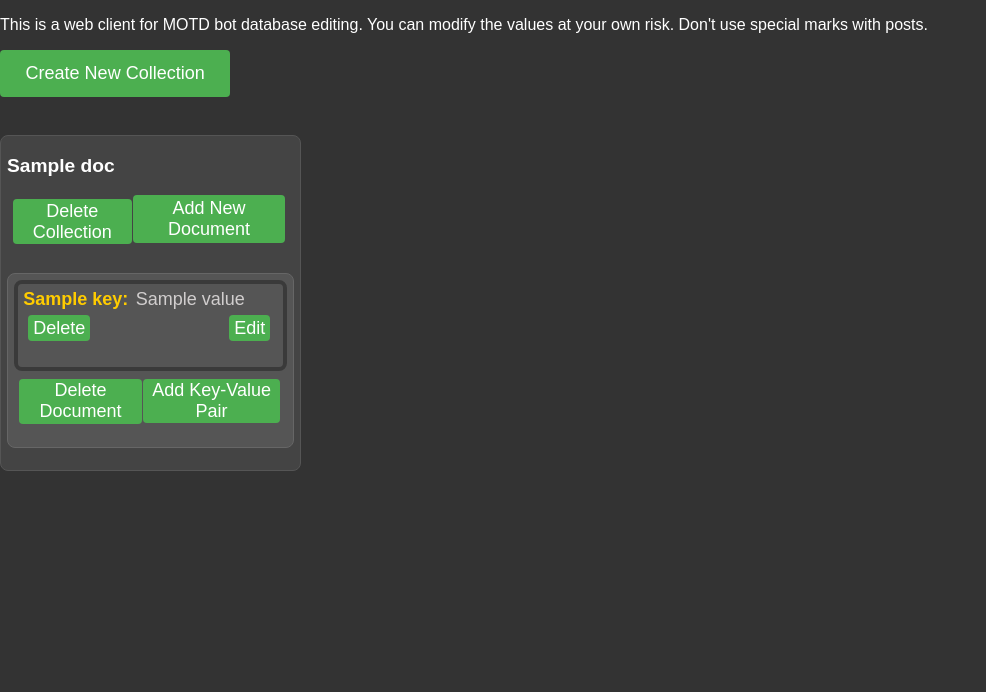
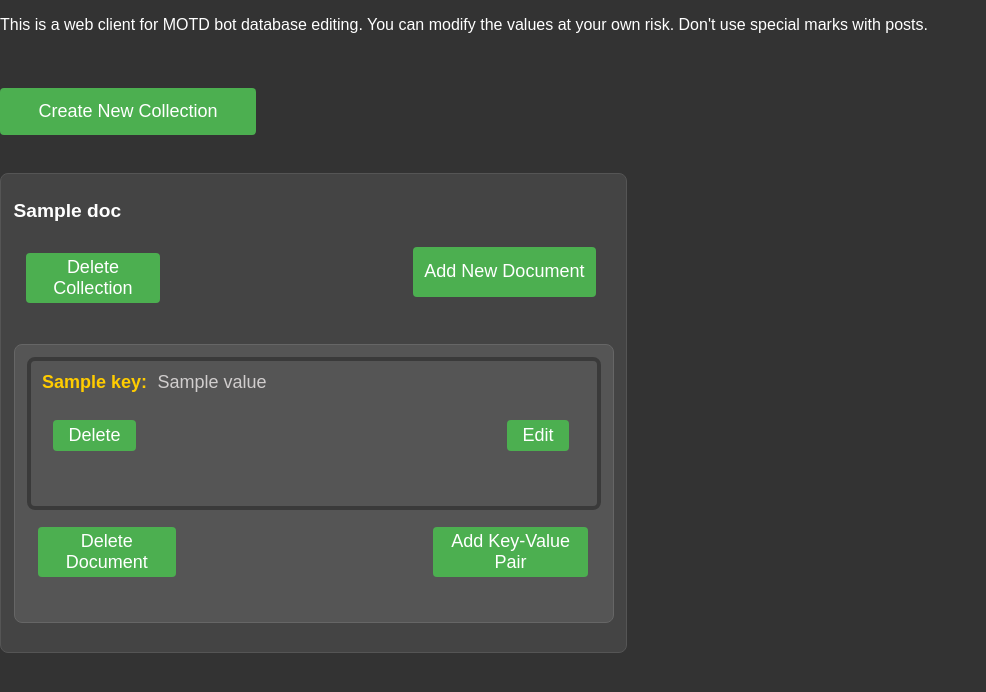
Before and after one commit to Att1Tudee/MOTD-Discord-Bot, a Python web app: template webclient/templates/index.html in a window 1280 px wide. Shown: the top 692 px of the page, without its empty margins (0-986 px from the left). Run offline with Jinja, Linux system fonts and the light colour scheme; the template is opened without the code that fills it: most values are stand-ins (such as "Sample title", 1, 10 or a date in 2020).

Commit message:
fix on deletecollection redirect and rearrangements with collection sizes, buttons

```diff
--- a/webclient/static/styles.css
+++ b/webclient/static/styles.css
@@ -12,11 +12,12 @@ h1 {
 
 .container {
     display: grid;
-    grid-template-columns: repeat(auto-fill, minmax(300px, 1fr));
+    grid-template-columns: repeat(auto-fill, minmax(600px, 1fr));
     gap: 2%;
 }
 
 .collection {
+    display: flexbox;
     background-color: #444;
     border: 1px solid #555;
     padding: 2%;
@@ -34,19 +35,36 @@ h1 {
 .action-button {
     background-color: #4CAF50;
     color: #fff;
-    display: flex;
+    display: float;
     margin-bottom: 3%;
+    margin-top: 3%;
     justify-content: space-between;
     border: none;
-    padding: 1% 2%;
+    padding: 1% 3%;
     text-align: center;
     text-decoration: none;
     font-size: large;
     cursor: pointer;
     border-radius: 4px;
-    margin-right: 1%; /* Adjusted margin */
+    margin-right: 1%;
 }
-
+.action-button-large {
+    min-height: 50px;
+    max-height: 50px;
+    background-color: #4CAF50;
+    color: #fff;
+    display: float;
+    margin-bottom: 3%;
+    justify-content: space-between;
+    border: none;
+    padding: 2%;
+    text-align: center;
+    text-decoration: none;
+    font-size: large;
+    cursor: pointer;
+    border-radius: 4px;
+    margin-right: 1%;
+}
 .document-list {
     list-style-type: none;
     padding: 0;
--- a/webclient/templates/index.html
+++ b/webclient/templates/index.html
@@ -23,9 +23,9 @@
                 <form class="collection-form"
                     action="{{ url_for('delete_collection', collection_name=collection_name) }}" method="post"
                     onsubmit="return deleteCollection(this)">
-                    <button type="submit" class="action-button">Delete Collection</button>
+                    <button type="submit" class="action-button-large">Delete Collection</button>
                 </form>
-                <button class="action-button" onclick="addNewDocumentPrompt('{{ collection_name }}')">Add New
+                <button class="action-button-large" onclick="addNewDocumentPrompt('{{ collection_name }}')">Add New
                     Document</button>
             </div>
             <ul class="document-list">
@@ -36,10 +36,10 @@
                     <div class="key-value">
                         <span class="key">{{ key }}:</span> <span class="value">{{ value }}</span>
                         <div class="button-container">
-                            <button class="action-button delete-icon"
+                            <button class="action-button"
                                 onclick="deleteKeyValuePair('{{ collection_name }}', '{{ document['_id'] }}', '{{ key }}')">
                                 Delete</button>
-                            <button class="action-button edit-icon"
+                            <button class="action-button"
                                 onclick="editValuePrompt('{{ collection_name }}', '{{ document['_id'] }}', '{{ key }}', '{{ value }}')">Edit</button>
                         </div>
                     </div>
@@ -51,12 +51,12 @@
                             method="post" onsubmit="return deleteDocument(this, event)">
                             <!-- Round browser limitations on get and post methods -->
                             <input type="hidden" name="_method" value="DELETE">
-                            <button type="submit" class="action-button">Delete Document</button>
+                            <button type="submit" class="action-button-large">Delete Document</button>
                         </form>
                         <form class="key-value-form"
                             action="{{ url_for('add_key_value', collection_name=collection_name, document_id=document['_id']) }}"
                             method="post" onsubmit="return addKeyValuePair(this)">
-                            <button type="submit" class="action-button">Add Key-Value Pair</button>
+                            <button type="submit" class="action-button-large">Add Key-Value Pair</button>
                         </form>
                     </div>
                 </li>
@@ -148,6 +148,7 @@
             return false;
         }
         async function deleteCollection(form) {
+            event.preventDefault();
             const confirmation = confirm('Are you sure you want to delete this collection?');
             if (confirmation) {
                 const response = await fetch(form.action, {
```
